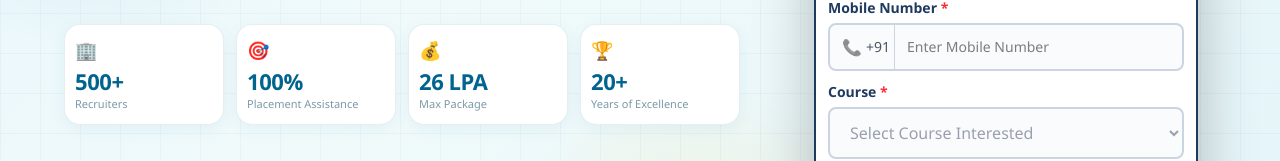
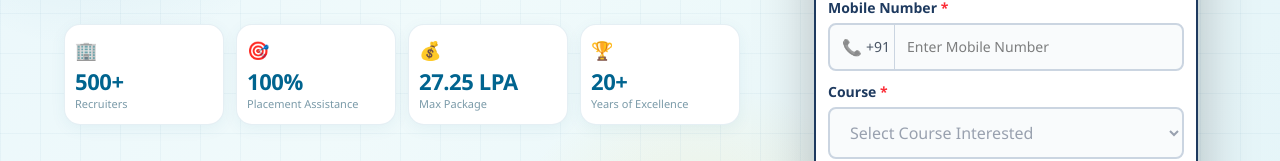
Before and after one commit to aragonani/gniot-clg, a Next.js app: page /gniot in a window 1280 px wide. Shown: the part 347-508 px from the top of the page. Built offline with nearby package versions, Linux system fonts and the light colour scheme.

Commit message:
minor changes

```diff
--- a/components/hero-section.tsx
+++ b/components/hero-section.tsx
@@ -7,7 +7,7 @@ import "../app/hero.css";
 const stats = [
   { value: "500+", label: "Recruiters", icon: "🏢" },
   { value: "100%", label: "Placement Assistance", icon: "🎯" },
-  { value: "26 LPA", label: "Max Package", icon: "💰" },
+  { value: "27.25 LPA", label: "Max Package", icon: "💰" },
   { value: "20+", label: "Years of Excellence", icon: "🏆" },
 ];
 
--- a/components/highlight-section.tsx
+++ b/components/highlight-section.tsx
@@ -40,7 +40,7 @@ function Card({ icon: Icon, value, label }: CardProps) {
       bg-[#3F5AA9] text-white rounded-[18px]
       shadow-[0_10px_25px_rgba(0,0,0,0.15)]
       flex flex-col items-center justify-center text-center
-      h-[170px] px-6
+      h-42.5 px-6
       transition-transform duration-300 hover:scale-105
     "
     >
```
